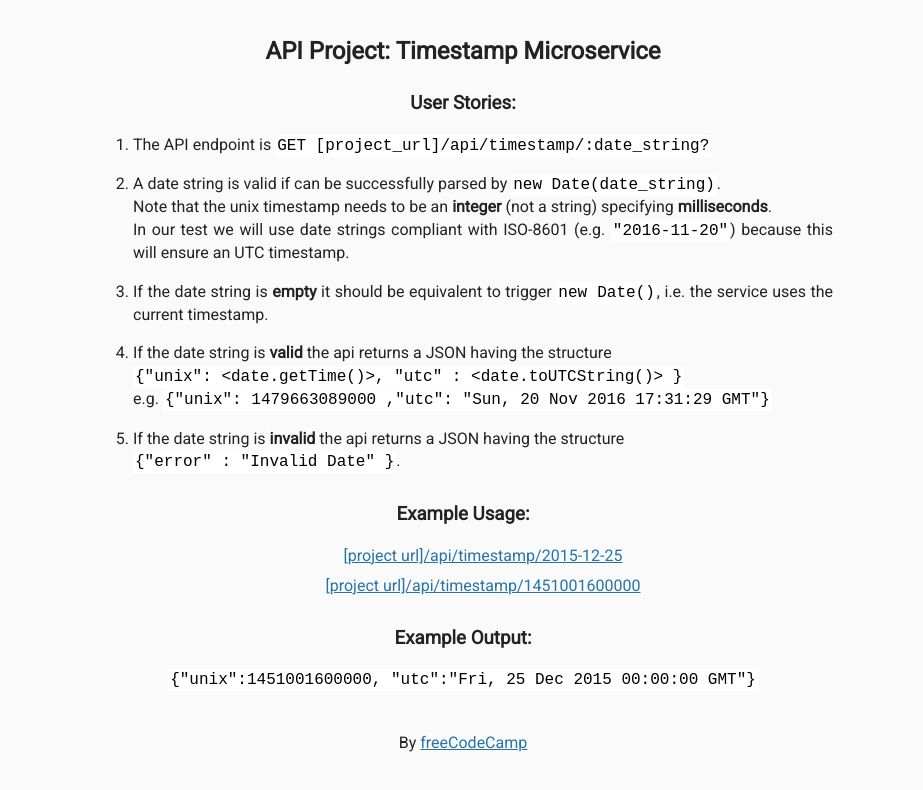
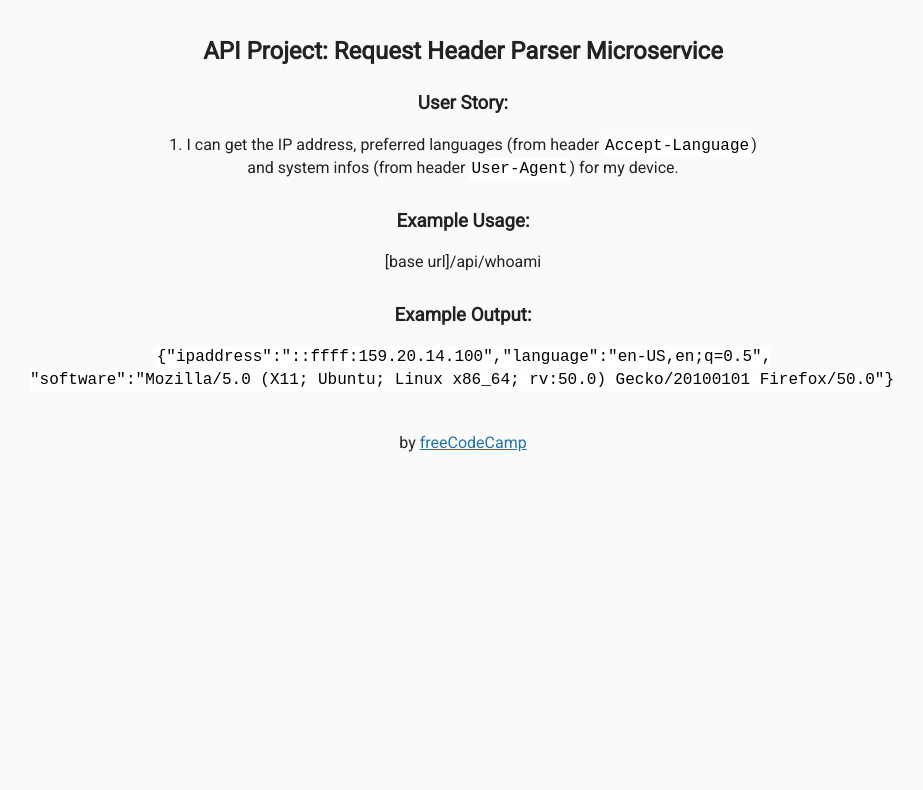
Before and after one commit to ntrix/fCC, a website: page views/index.html in a window 1280 px wide. Shown: the whole page, without its empty margins (177-1100 px from the left). Drawn offline with Linux system fonts and the light colour scheme; files that its build step writes are made by us from their sources.

Commit message:
init API 2

```diff
--- a/public/style.css
+++ b/public/style.css
@@ -1,10 +1,10 @@
 /****** Main Styling ******/
 
 body {
-	font-family: "Roboto", sans-serif;
+	font-family: 'Roboto', sans-serif;
 	font-size: 16px;
 	color: #222;
-	background-color: #fafafa;
+	background-color: #FaFaFa;
 	text-align: center;
 	line-height: 1.4em;
 }
@@ -49,5 +49,5 @@
 }
 
 a {
-	color: #2574a9;
+	color: #2574A9;
 }
--- a/views/index.html
+++ b/views/index.html
@@ -1,88 +1,36 @@
 <!DOCTYPE html>
 
 <html>
+
    <head>
-		<title>Timestamp Microservice</title>
-		<link
-			rel="shortcut icon"
-			href="https://cdn.hyperdev.com/us-east-1%3A52a203ff-088b-420f-81be-45bf559d01b1%2Ffavicon.ico"
-			type="image/x-icon"
-		/>
-		<link
-			href="https://fonts.googleapis.com/css?family=Roboto"
-			rel="stylesheet"
-			type="text/css"
-		/>
-		<link href="style.css" rel="stylesheet" type="text/css" />
+      <title>Request Header Parser</title>
+      <link rel="shortcut icon" href="https://cdn.hyperdev.com/us-east-1%3A52a203ff-088b-420f-81be-45bf559d01b1%2Ffavicon.ico" type="image/x-icon"/>
+      <link href="https://fonts.googleapis.com/css?family=Roboto" rel="stylesheet" type="text/css">
+      <link href="style.css" rel="stylesheet" type="text/css">
    </head>
 
    <body>
       <div class="container">
-			<h2>API Project: Timestamp Microservice</h2>
-			<h3>User Stories:</h3>
-			<ol class="user-stories">
-				<li>
-					The API endpoint is
-					<code>GET [project_url]/api/timestamp/:date_string?</code>
-				</li>
-				<li>
-					A date string is valid if can be successfully parsed by
-					<code>new Date(date_string)</code>.<br />
-					Note that the unix timestamp needs to be an
-					<strong>integer</strong> (not a string) specifying
-					<strong>milliseconds</strong>.<br />
-					In our test we will use date strings compliant with ISO-8601
-					(e.g. <code>"2016-11-20"</code>) because this will ensure an UTC
-					timestamp.
-				</li>
-				<li>
-					If the date string is <strong>empty</strong> it should be
-					equivalent to trigger <code>new Date()</code>, i.e. the service
-					uses the current timestamp.
-				</li>
-				<li>
-					If the date string is <strong>valid</strong> the api returns a
-					JSON having the structure<br /><code
-						>{"unix": &lt;date.getTime()&gt;, "utc" :
-						&lt;date.toUTCString()&gt; }</code
-					><br />
-					e.g.
-					<code
-						>{"unix": 1479663089000 ,"utc": "Sun, 20 Nov 2016 17:31:29
-						GMT"}</code
-					>
-				</li>
-				<li>
-					If the date string is <strong>invalid</strong> the api returns a
-					JSON having the structure <br />
-					<code>{"error" : "Invalid Date" }</code>.
-				</li>
-			</ol>
+        <h2>API Project: Request Header Parser Microservice</h2>
+        <h3>User Story: </h3>
+        1. I can get the IP address, preferred languages (from header <code>Accept-Language</code>)<br> and system infos (from header <code>User-Agent</code>) for my device.
 
         <h3>Example Usage:</h3>
-			<ul>
-				<li>
-					<a href="api/timestamp/2015-12-25"
-						>[project url]/api/timestamp/2015-12-25</a
-					>
-				</li>
-				<li>
-					<a href="api/timestamp/1451001600000"
-						>[project url]/api/timestamp/1451001600000</a
-					>
-				</li>
-			</ul>
+        <p>
+          [base url]/api/whoami
+        </p>
 
         <h3>Example Output:</h3>
         <p>
-				<code
-					>{"unix":1451001600000, "utc":"Fri, 25 Dec 2015 00:00:00
-					GMT"}</code
-				>
+          <code>{"ipaddress":"::ffff:159.20.14.100","language":"en-US,en;q=0.5",<br>"software":"Mozilla/5.0 (X11; Ubuntu; Linux x86_64; rv:50.0) Gecko/20100101 Firefox/50.0"}</code>
         </p>
       </div>
       <div class="footer">
-			<p>By <a href="https://www.freecodecamp.org/">freeCodeCamp</a></p>
+        <p>
+          by <a href="https://www.freecodecamp.org">freeCodeCamp</a>
+        </p>
       </div>
    </body>
+
+
 </html>
```
Lines whose indentation alone changed are shown as unchanged.
